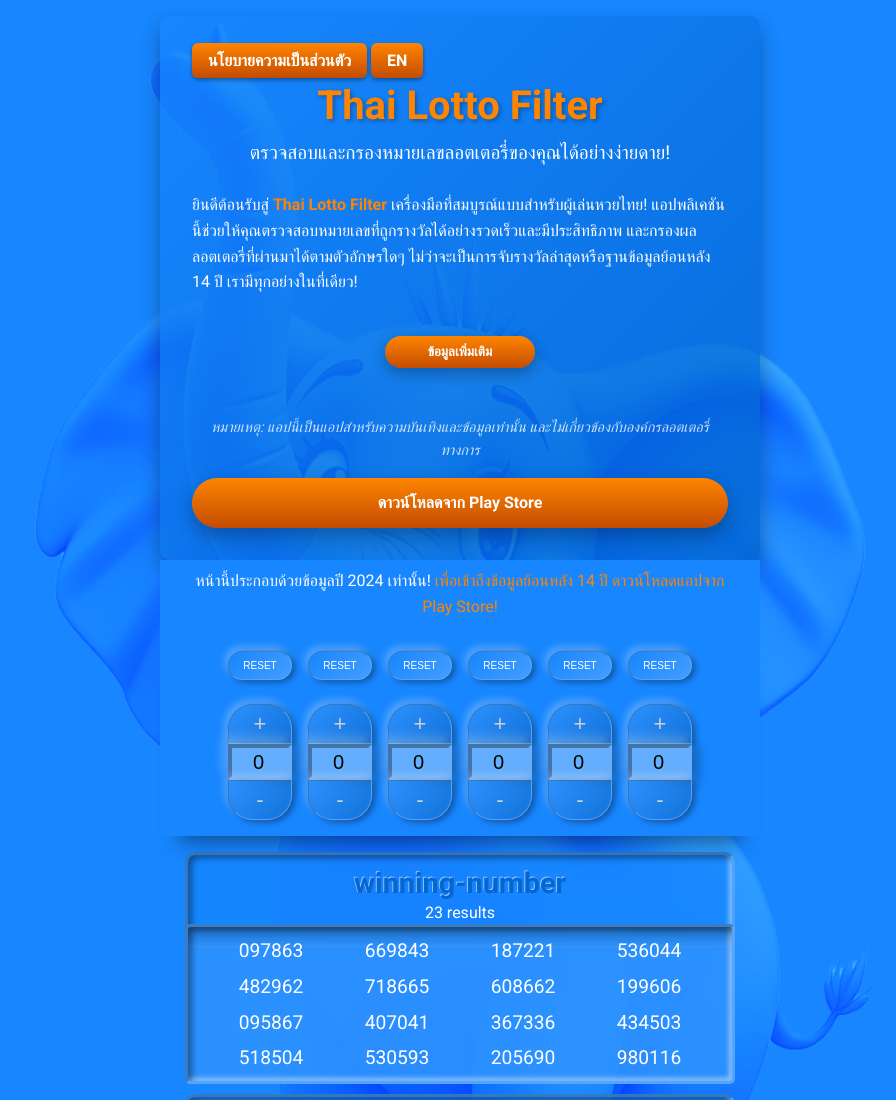
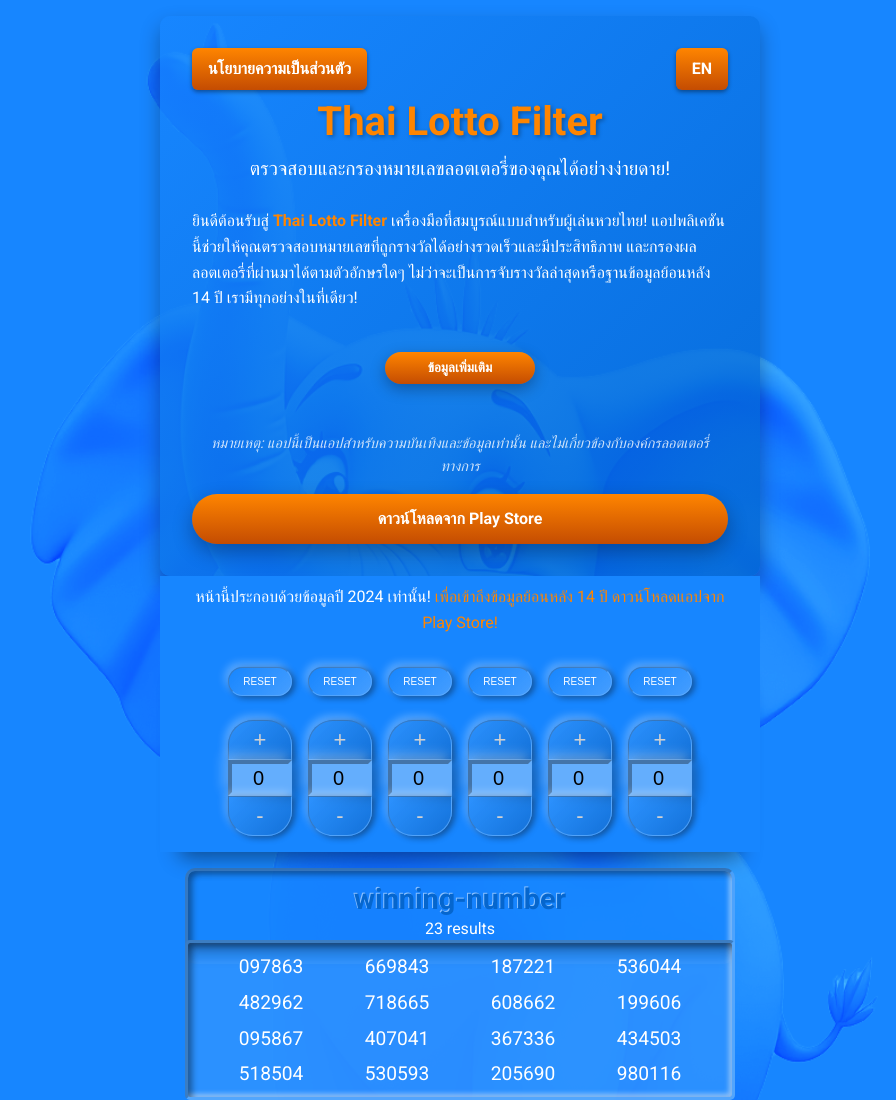
Before and after one commit to LeBryere/Filter, a plain HTML site: page index.html in a window 1280 px wide. Shown: the top 1100 px of the page, without its empty margins (180-1076 px from the left). Drawn offline with Linux system fonts and the light colour scheme.

Commit message:
Update style.css
top-bar-policy

```diff
--- a/assets/css/style.css
+++ b/assets/css/style.css
@@ -78,6 +78,11 @@
     color: white;
     box-shadow: 0 10px 20px rgba(0, 0, 0, 0.3);
     overflow: hidden;
+}
+
+.top-bar-policy{
+    display: flex    ;
+    justify-content: space-between;
 }
 
 .promo-title {
```
